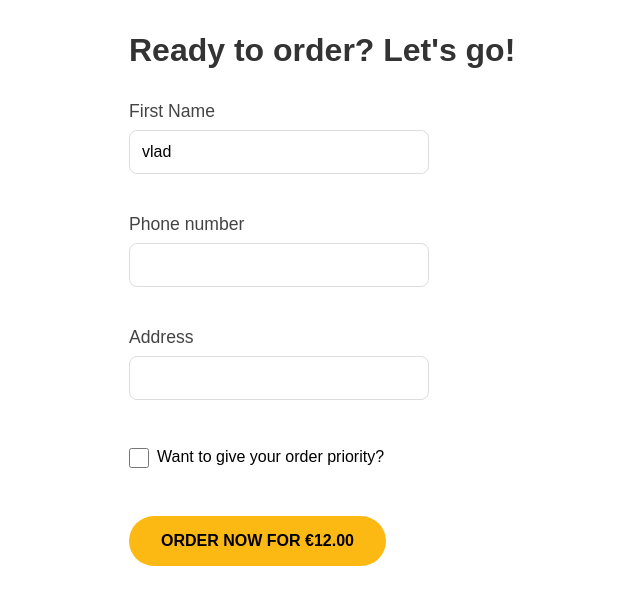
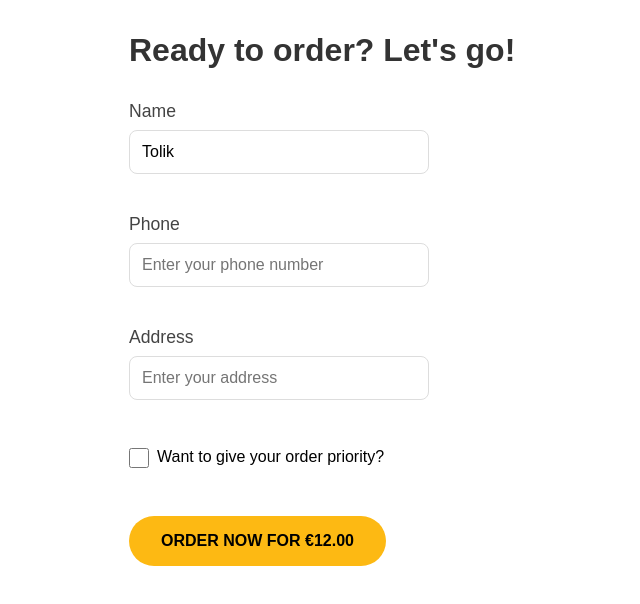
Before and after one commit to Homa4/halal-school, a React (Vite) app in the folder hw/first_hw/: page /orderform in a window 1280 px wide. Shown: the top 604 px of the page, without its empty margins (243-883 px from the left). Built offline with nearby package versions, Linux system fonts and the light colour scheme.

Commit message:
add useController

```diff
--- a/hw/first_hw/package.json
+++ b/hw/first_hw/package.json
@@ -10,9 +10,12 @@
     "preview": "vite preview"
   },
   "dependencies": {
+    "@hookform/resolvers": "^3.9.1",
     "react": "^18.3.1",
     "react-dom": "^18.3.1",
-    "uuid": "^11.0.3"
+    "react-hook-form": "^7.54.2",
+    "uuid": "^11.0.3",
+    "zod": "^3.24.1"
   },
   "devDependencies": {
     "@eslint/js": "^9.13.0",
--- a/hw/first_hw/src/components/Input.jsx
+++ b/hw/first_hw/src/components/Input.jsx
@@ -1,5 +1,5 @@
 /* eslint-disable no-unused-vars */
-function InputReusable(props) {
+function Input(props) {
   const {
     updateName,
     className,
@@ -28,4 +28,4 @@ function InputReusable(props) {
   );
 }
 
-export default InputReusable;
+export default Input;
--- a/hw/first_hw/src/context/FormContext.jsx
+++ b/hw/first_hw/src/context/FormContext.jsx
@@ -11,10 +11,10 @@ function Context({ children }) {
 
   const [formObj, setFormObjVal] = useState(initialFormObj);
 
-  const updateName = (newName) => {
+  const updateName = () => {
     setFormObjVal((prevState) => ({
       ...prevState,
-      name: newName,
+      name: !prevState.priority,
     }));
   };
 
@@ -22,7 +22,7 @@ function Context({ children }) {
     console.log("Setting priority to:", isPriority);
     setFormObjVal((prevState) => ({
       ...prevState,
-      priority: isPriority,
+      priority: isPriority === "on",
     }));
   };
 
--- a/hw/first_hw/src/pages/orderform/OrderForm.jsx
+++ b/hw/first_hw/src/pages/orderform/OrderForm.jsx
@@ -1,58 +1,116 @@
 import "./OrderForm.css";
 import Button from "../../components/Button";
-import Input from "../../components/Input";
 import { useNavigate } from "react-router-dom";
 import { FormContext } from "../../context/FormContext";
 import { useContext } from "react";
+
+import { zodResolver } from "@hookform/resolvers/zod";
+import { z } from "zod";
+import { useForm, useController } from "react-hook-form";
+
+const formSchema = z.object({
+  name: z.string({ message: "Maximum 8 characters" }).max(8),
+  phone: z.string({ message: "Minimum 10 characters" }).min(10),
+  address: z.string(),
+});
 
 function OrderForm() {
   const navigate = useNavigate();
   const { formObj, setPriority } = useContext(FormContext);
 
-  const moveToOrderStatus = (e) => {
-    e.preventDefault();
+  const {
+    control,
+    handleSubmit,
+    formState: { errors },
+  } = useForm({
+    mode: "onBlur",
+    defaultValues: {
+      name: formObj.name,
+      phone: "",
+      address: "",
+    },
+    resolver: zodResolver(formSchema),
+  });
+
+  const ControlledInput = ({ name, placeholder, type, id }) => {
+    const {
+      field: { value, onChange, ref },
+    } = useController({ name, control });
+
+    return (
+      <input
+        id={id}
+        type={type}
+        placeholder={placeholder}
+        value={value}
+        onChange={onChange}
+        ref={ref}
+      />
+    );
+  };
+
+  const onSubmit = (data) => {
+    // setPriority();
+    console.log("Form submitted with data:", data);
     navigate("/orders:status");
   };
 
-  const handlePriorityChange = (e) => {
-    setPriority(e.target.checked);
-    console.log(formObj);
+  const handleClick = (event) => {
+    // setPriority();
+    setPriority(event.target.value);
   };
 
   return (
     <div className="container-order-form">
       <h1 className="header-order-form">Ready to order? Let&apos;s go!</h1>
 
-      <form className="form" onSubmit={moveToOrderStatus}>
+      <form className="form" onSubmit={handleSubmit(onSubmit)}>
         <div className="form-group">
-          <label className="name-order-form" htmlFor="firstName">
-            First Name
+          <label className="name-order-form" htmlFor="name">
+            Name
           </label>
-          <Input type="text" id="firstName" value="vlad" readOnly />
+          <ControlledInput
+            name="name"
+            type="text"
+            id="name"
+            placeholder="Enter your name"
+          />
+          {errors.name && <p className="error">{errors.name.message}</p>}
         </div>
 
         <div className="form-group">
           <label className="phone-order-form" htmlFor="phone">
-            Phone number
+            Phone
           </label>
-          <Input type="tel" id="phone" required />
+          <ControlledInput
+            name="phone"
+            type="tel"
+            id="phone"
+            placeholder="Enter your phone number"
+          />
+          {errors.phone && <p className="error">{errors.phone.message}</p>}
         </div>
 
         <div className="form-group">
           <label className="address-order-form" htmlFor="address">
             Address
           </label>
-          <div className="input-wrapper">
-            <Input type="text" id="address" required />
-          </div>
+          <ControlledInput
+            name="address"
+            type="text"
+            id="address"
+            placeholder="Enter your address"
+          />
+          {errors.address && <p className="error">{errors.address.message}</p>}
         </div>
 
         <div className="checkbox-group">
           <div className="checkbox-wrapper">
-            <Input
+            <input
+              name="priority"
               type="checkbox"
               id="priority"
-              onChange={handlePriorityChange} // Handle change event
+              onClick={handleClick}
             />
             <label htmlFor="priority">Want to give your order priority?</label>
           </div>
--- a/hw/first_hw/src/pages/orderstatus/OrderStatus.jsx
+++ b/hw/first_hw/src/pages/orderstatus/OrderStatus.jsx
@@ -8,7 +8,6 @@ function OrderStatus() {
   const { state } = useContext(ContextForDish);
   const { formObj } = useContext(FormContext);
 
-  // Calculate total pizza price dynamically
   const totalPizzaPrice = state.orders
     ? state.orders.reduce(
         (sum, order) => sum + order.price * (order.quantity || 1),
@@ -16,11 +15,9 @@ function OrderStatus() {
       )
     : 0;
 
-  // Priority price
   const priorityPrice = formObj.priority ? 12 : 0;
   console.log(formObj);
 
-  // Total price
   const totalPrice = totalPizzaPrice + priorityPrice;
 
   return (
```
Also changed, not shown: 1 other file (tests, documents, lock files or other folders).
